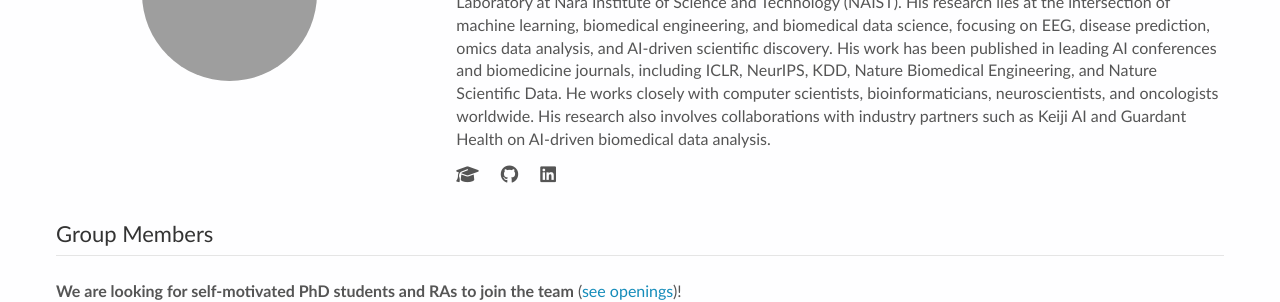
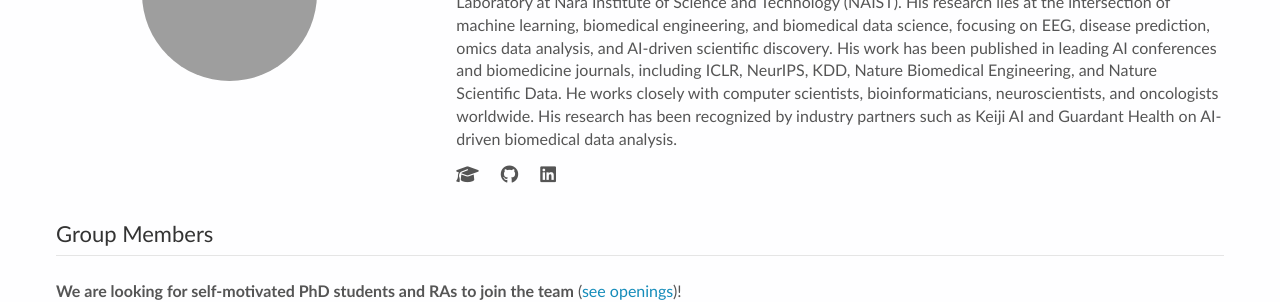
Before and after one commit to zhengchen3/zhengchen3.github.io, a Jekyll site: the page built from _pages/team.md, in a window 1280 px wide and 900 px high. Shown: the part 259-561 px from the top of the window. Built offline with Jekyll 4.4.1, drawn with Linux system fonts in a browser that asks for light colours; nearby versions of some CDN libraries; some of the changed text lies outside the part shown.

```diff
--- a/_pages/team.md
+++ b/_pages/team.md
@@ -53,7 +53,7 @@ permalink: /team/
 
 <p>
 Zheng Chen is a Specially Appointed Associate Professor at SANKEN, The University of Osaka, within [Sakurai & Matsubara Lab](https://www.dm.sanken.osaka-u.ac.jp).
-Before joining SANKEN, he received his Ph.D. from Computational Systems Biology Laboratory at Nara Institute of Science and Technology (NAIST). His research lies at the intersection of machine learning, biomedical engineering, and biomedical data science, focusing on EEG, disease prediction, omics data analysis, and AI-driven scientific discovery. His work has been published in leading AI conferences and biomedicine journals, including ICLR, NeurIPS, KDD, Nature Biomedical Engineering, and Nature Scientific Data. He works closely with computer scientists, bioinformaticians, neuroscientists, and oncologists worldwide. His research also involves collaborations with industry partners such as Keiji AI and Guardant Health on AI-driven biomedical data analysis.
+Before joining SANKEN, he received his Ph.D. from Computational Systems Biology Laboratory at Nara Institute of Science and Technology (NAIST). His research lies at the intersection of machine learning, biomedical engineering, and biomedical data science, focusing on EEG, disease prediction, omics data analysis, and AI-driven scientific discovery. His work has been published in leading AI conferences and biomedicine journals, including ICLR, NeurIPS, KDD, Nature Biomedical Engineering, and Nature Scientific Data. He works closely with computer scientists, bioinformaticians, neuroscientists, and oncologists worldwide. His research has been recognized by industry partners such as Keiji AI and Guardant Health on AI-driven biomedical data analysis.
 </p>
 
 <!-- <p>
```
